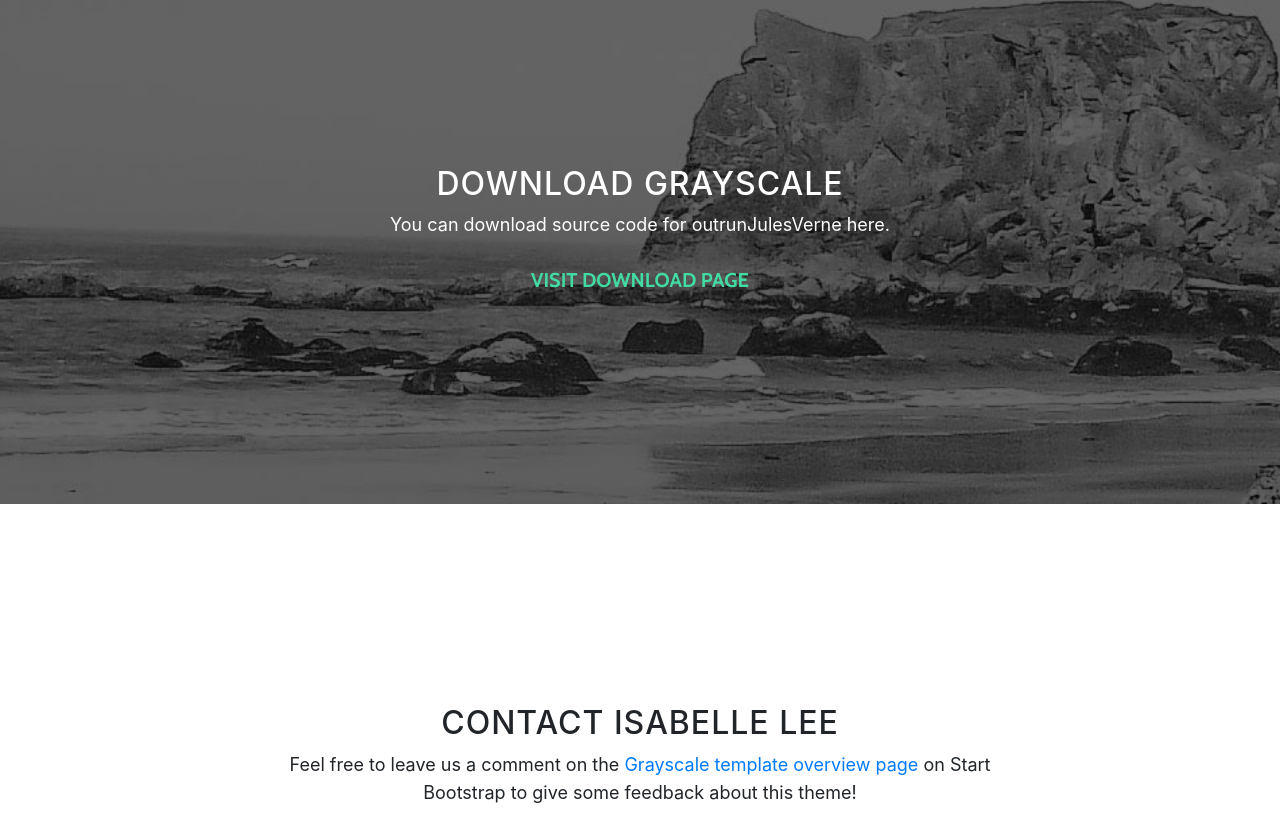
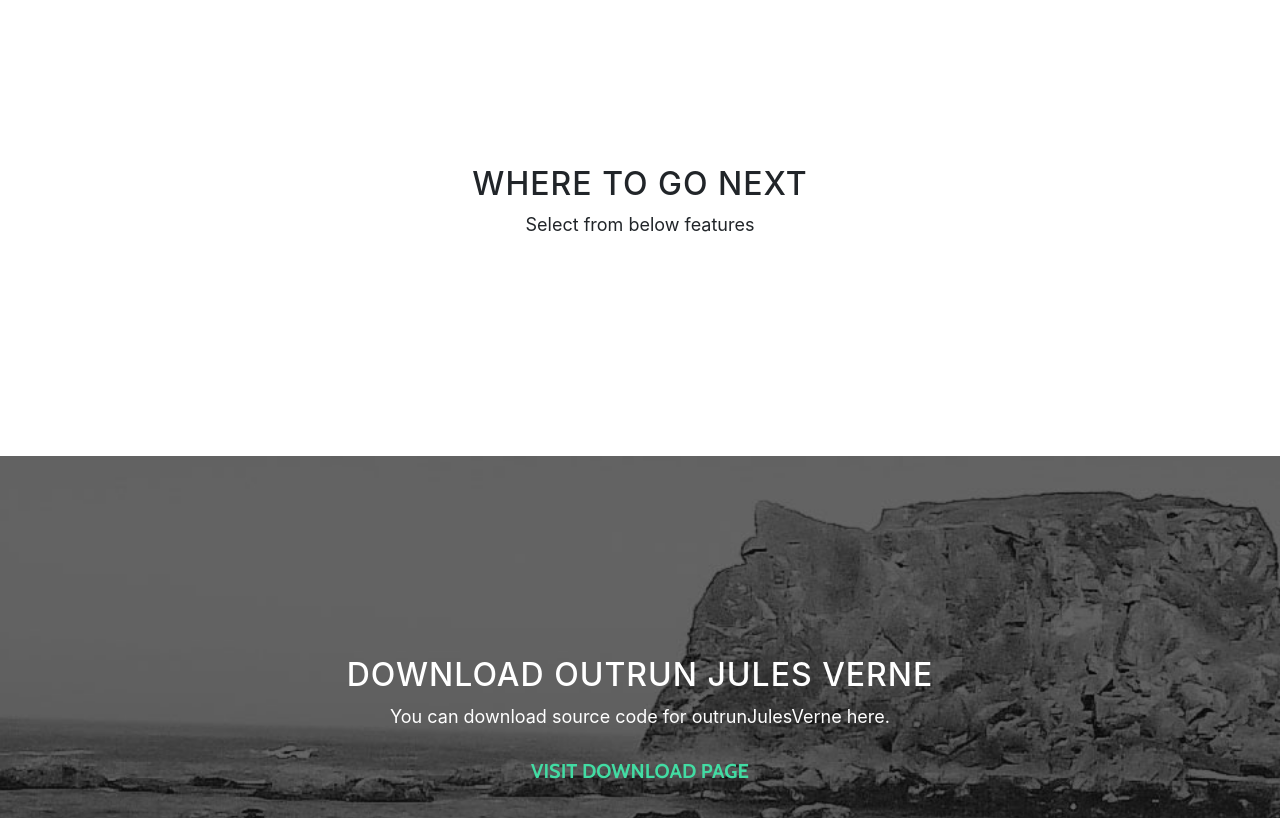
Before and after one commit to iglee/outrunJulesVerne, a website with bundled scripts: page startbootstrap-grayscale-gh-pages/index.html in a window 1280 px wide. Shown: the part 1531-2349 px from the top of the page. Built offline with nearby package versions, Linux system fonts and the light colour scheme.

Commit message:
website template modified 🌌

```diff
--- a/startbootstrap-grayscale-gh-pages/index.html
+++ b/startbootstrap-grayscale-gh-pages/index.html
@@ -37,6 +37,9 @@
           <ul class="navbar-nav ml-auto">
             <li class="nav-item">
               <a class="nav-link js-scroll-trigger" href="#about">About</a>
+            </li>
+            <li class="nav-item">
+              <a class="nav-link js-scroll-trigger" href="#in-out">Travels</a>
             </li>
             <li class="nav-item">
               <a class="nav-link js-scroll-trigger" href="#download">Download</a>
@@ -85,11 +88,23 @@
       </div>
     </section>
 
+    <section id="in-out" class="content-section text-center">
+      <div class="container">
+        <div class="row">
+          <div class="col-lg-8 mx-auto">
+            <h2>Where To Go Next</h2>
+            <p>Select from below features</p>
+          </div>
+        </div>
+      </div>
+    </section>
+
+
     <!-- Download Section -->
     <section id="download" class="download-section content-section text-center">
       <div class="container">
         <div class="col-lg-8 mx-auto">
-          <h2>Download Grayscale</h2>
+          <h2>Download Outrun Jules Verne</h2>
           <p>You can download source code for outrunJulesVerne here.</p>
           <a href="https://github.com/iglee/outrunJulesVerne" class="btn btn-default btn-lg">Visit Download Page</a>
         </div>
@@ -101,10 +116,8 @@
       <div class="container">
         <div class="row">
           <div class="col-lg-8 mx-auto">
-            <h2>Contact Isabelle Lee</h2>
-            <p>Feel free to leave us a comment on the
-              <a href="http://startbootstrap.com/template-overviews/grayscale/">Grayscale template overview page</a>
-              on Start Bootstrap to give some feedback about this theme!</p>
+            <h2>Contact Isabelle</h2>
+            <p> Feel free to comment on your experience! </p>
             <ul class="list-inline banner-social-buttons">
               <li class="list-inline-item">
                 <a href="https://twitter.com/sunfooted" class="btn btn-default btn-lg">
@@ -125,17 +138,18 @@
                 </a>
               </li>
             </ul>
+
           </div>
         </div>
       </div>
     </section>
 
-    <!-- Map Section -->
 
 
     <!-- Footer -->
     <footer>
       <div class="container text-center">
+        <p><img src="img/world_map.png" alt="map of all" width="700" height="400"></p>
         <p>Copyright &copy; Isabelle Lee 2017</p>
       </div>
     </footer>
```
Also changed, not shown: startbootstrap-grayscale-gh-pages/img/intro-bg_original.jpg (added), startbootstrap-grayscale-gh-pages/img/world_map.png (added), 1 other file.
